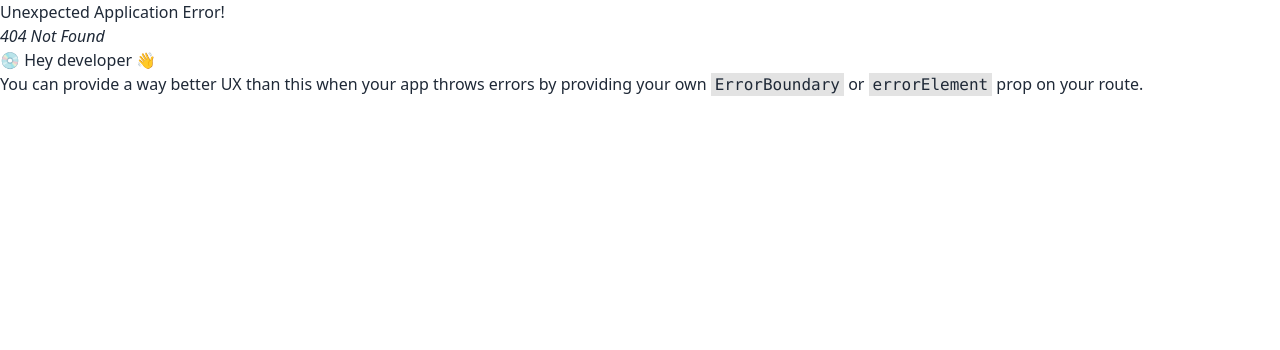
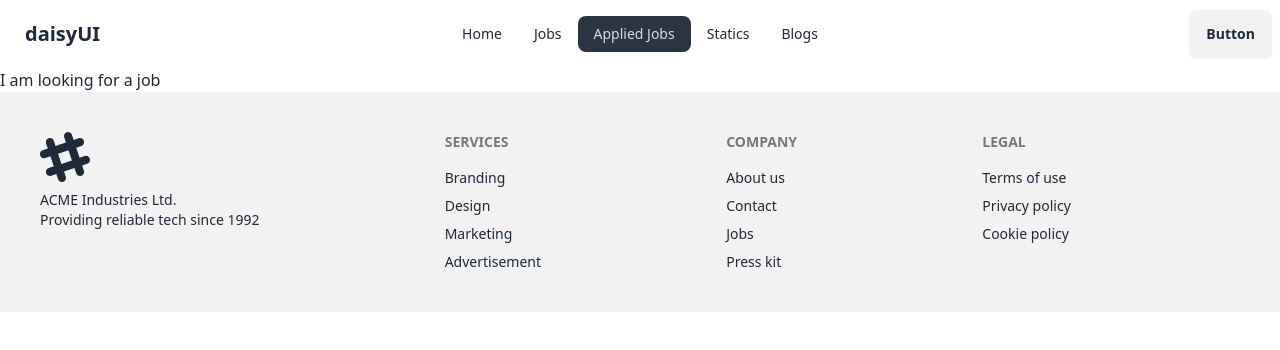
Before and after one commit to IEEEMOSTAFA/React-Career-Dom-Pro, a React (Vite) app: page /applied in a window 1280 px wide. Before the commit this address had no page. Shown: the top 350 px of the page. Built offline with nearby package versions, Linux system fonts and the light colour scheme.

Commit message:
Main part setup

```diff
--- /dev/null
+++ b/src/components/AppliedJobs/AppliedJobs.jsx
@@ -0,0 +1,11 @@
+import React from 'react';
+
+const AppliedJobs = () => {
+    return (
+        <div>
+            <h2>I am looking  for a job</h2>
+        </div>
+    );
+};
+
+export default AppliedJobs;
--- /dev/null
+++ b/src/components/ErrorPage/ErrorPage.jsx
@@ -0,0 +1,13 @@
+import { Link } from "react-router-dom";
+
+
+const ErrorPage = () => {
+    return (
+        <div>
+            <h2>Opps!!!!!!!!!!!!!!!!!!</h2>
+            <Link className="bg-red-500 rounded-lg" to="/">Go Back Home</Link>
+        </div>
+    );
+};
+
+export default ErrorPage;
--- /dev/null
+++ b/src/components/Footer/Footer.jsx
@@ -0,0 +1,48 @@
+
+
+const Footer = () => {
+    return (
+        <footer className="footer bg-base-200 text-base-content p-10">
+            <aside>
+                <svg
+                    width="50"
+                    height="50"
+                    viewBox="0 0 24 24"
+                    xmlns="http://www.w3.org/2000/svg"
+                    fillRule="evenodd"
+                    clipRule="evenodd"
+                    className="fill-current">
+                    <path
+                        d="M22.672 15.226l-2.432.811.841 2.515c.33 1.019-.209 2.127-1.23 2.456-1.15.325-2.148-.321-2.463-1.226l-.84-2.518-5.013 1.677.84 2.517c.391 1.203-.434 2.542-1.831 2.542-.88 0-1.601-.564-1.86-1.314l-.842-2.516-2.431.809c-1.135.328-2.145-.317-2.463-1.229-.329-1.018.211-2.127 1.231-2.456l2.432-.809-1.621-4.823-2.432.808c-1.355.384-2.558-.59-2.558-1.839 0-.817.509-1.582 1.327-1.846l2.433-.809-.842-2.515c-.33-1.02.211-2.129 1.232-2.458 1.02-.329 2.13.209 2.461 1.229l.842 2.515 5.011-1.677-.839-2.517c-.403-1.238.484-2.553 1.843-2.553.819 0 1.585.509 1.85 1.326l.841 2.517 2.431-.81c1.02-.33 2.131.211 2.461 1.229.332 1.018-.21 2.126-1.23 2.456l-2.433.809 1.622 4.823 2.433-.809c1.242-.401 2.557.484 2.557 1.838 0 .819-.51 1.583-1.328 1.847m-8.992-6.428l-5.01 1.675 1.619 4.828 5.011-1.674-1.62-4.829z"></path>
+                </svg>
+                <p>
+                    ACME Industries Ltd.
+                    <br />
+                    Providing reliable tech since 1992
+                </p>
+            </aside>
+            <nav>
+                <h6 className="footer-title">Services</h6>
+                <a className="link link-hover">Branding</a>
+                <a className="link link-hover">Design</a>
+                <a className="link link-hover">Marketing</a>
+                <a className="link link-hover">Advertisement</a>
+            </nav>
+            <nav>
+                <h6 className="footer-title">Company</h6>
+                <a className="link link-hover">About us</a>
+                <a className="link link-hover">Contact</a>
+                <a className="link link-hover">Jobs</a>
+                <a className="link link-hover">Press kit</a>
+            </nav>
+            <nav>
+                <h6 className="footer-title">Legal</h6>
+                <a className="link link-hover">Terms of use</a>
+                <a className="link link-hover">Privacy policy</a>
+                <a className="link link-hover">Cookie policy</a>
+            </nav>
+        </footer>
+    );
+};
+
+export default Footer;
--- /dev/null
+++ b/src/components/Header/Header.jsx
@@ -0,0 +1,57 @@
+import React from 'react';
+import { NavLink } from 'react-router-dom';
+
+const Header = () => {
+
+    const links = <>
+
+        <li><NavLink to="/">Home</NavLink></li>
+
+        <li><NavLink to="/jobs">Jobs</NavLink></li>
+        <li><NavLink to="/applied">Applied Jobs</NavLink></li>
+        <li><NavLink to="/statics">Statics</NavLink></li>
+        <li><NavLink to="/blogs">Blogs</NavLink></li>
+
+    </>
+
+
+    return (
+        <div className="navbar bg-base-100">
+            <div className="navbar-start">
+                <div className="dropdown">
+                    <div tabIndex={0} role="button" className="btn btn-ghost lg:hidden">
+                        <svg
+                            xmlns="http://www.w3.org/2000/svg"
+                            className="h-5 w-5"
+                            fill="none"
+                            viewBox="0 0 24 24"
+                            stroke="currentColor">
+                            <path
+                                strokeLinecap="round"
+                                strokeLinejoin="round"
+                                strokeWidth="2"
+                                d="M4 6h16M4 12h8m-8 6h16" />
+                        </svg>
+                    </div>
+                    <ul
+                        tabIndex={0}
+                        className="menu menu-sm dropdown-content bg-base-100 rounded-box z-[1] mt-3 w-52 p-2 shadow">
+                        {links}
+
+                    </ul>
+                </div>
+                <a className="btn btn-ghost text-xl">daisyUI</a>
+            </div>
+            <div className="navbar-center hidden lg:flex">
+                <ul className="menu menu-horizontal px-1">
+                    {links}
+                </ul>
+            </div>
+            <div className="navbar-end">
+                <a className="btn">Button</a>
+            </div>
+        </div>
+    );
+};
+
+export default Header;
--- /dev/null
+++ b/src/components/Home/Home.jsx
@@ -0,0 +1,11 @@
+
+
+const Home = () => {
+    return (
+        <div>
+            <h2>This is the Home</h2>
+        </div>
+    );
+};
+
+export default Home;
--- a/src/components/Root/Root.jsx
+++ b/src/components/Root/Root.jsx
@@ -1,10 +1,14 @@
 import React from 'react';
 import { Outlet } from 'react-router-dom';
+import Footer from '../Footer/Footer';
+import Header from '../Header/Header';
 
 const Root = () => {
     return (
         <div>
+            <Header></Header>
             <Outlet></Outlet>
+            <Footer></Footer>
         </div>
     );
 };
--- a/src/main.jsx
+++ b/src/main.jsx
@@ -6,11 +6,29 @@
   createBrowserRouter,
   RouterProvider,
 } from "react-router-dom";
+import Home from './components/Home/Home';
+import Root from './components/Root/Root'; // Adjust the path accordingly
+import AppliedJobs from './components/Appliedjobs/Appliedjobs';
+import ErrorPage from './components/ErrorPage/ErrorPage';
+
+
+
 
 const router = createBrowserRouter([
   {
     path: "/",
-    element: <div>Hello world!</div>,
+    element: <Root></Root>,
+    errorElement: <ErrorPage></ErrorPage>,
+    children:[
+      {
+        path:'/',
+        element:<Home></Home>
+      },
+      {
+        path: '/applied',
+        element: <AppliedJobs></AppliedJobs>
+      }
+    ]
   },
 ]);
 createRoot(document.getElementById('root')).render(
```
